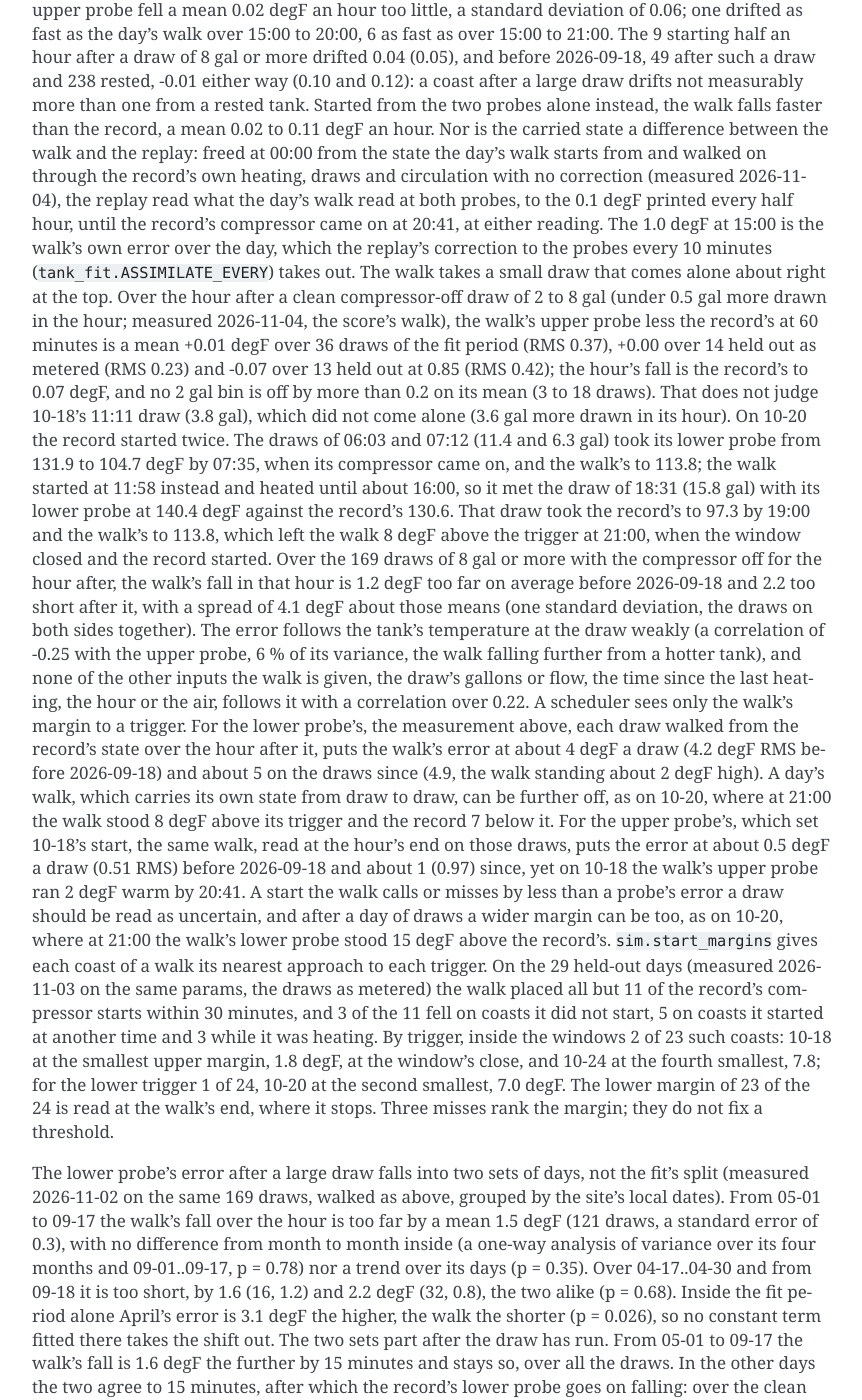
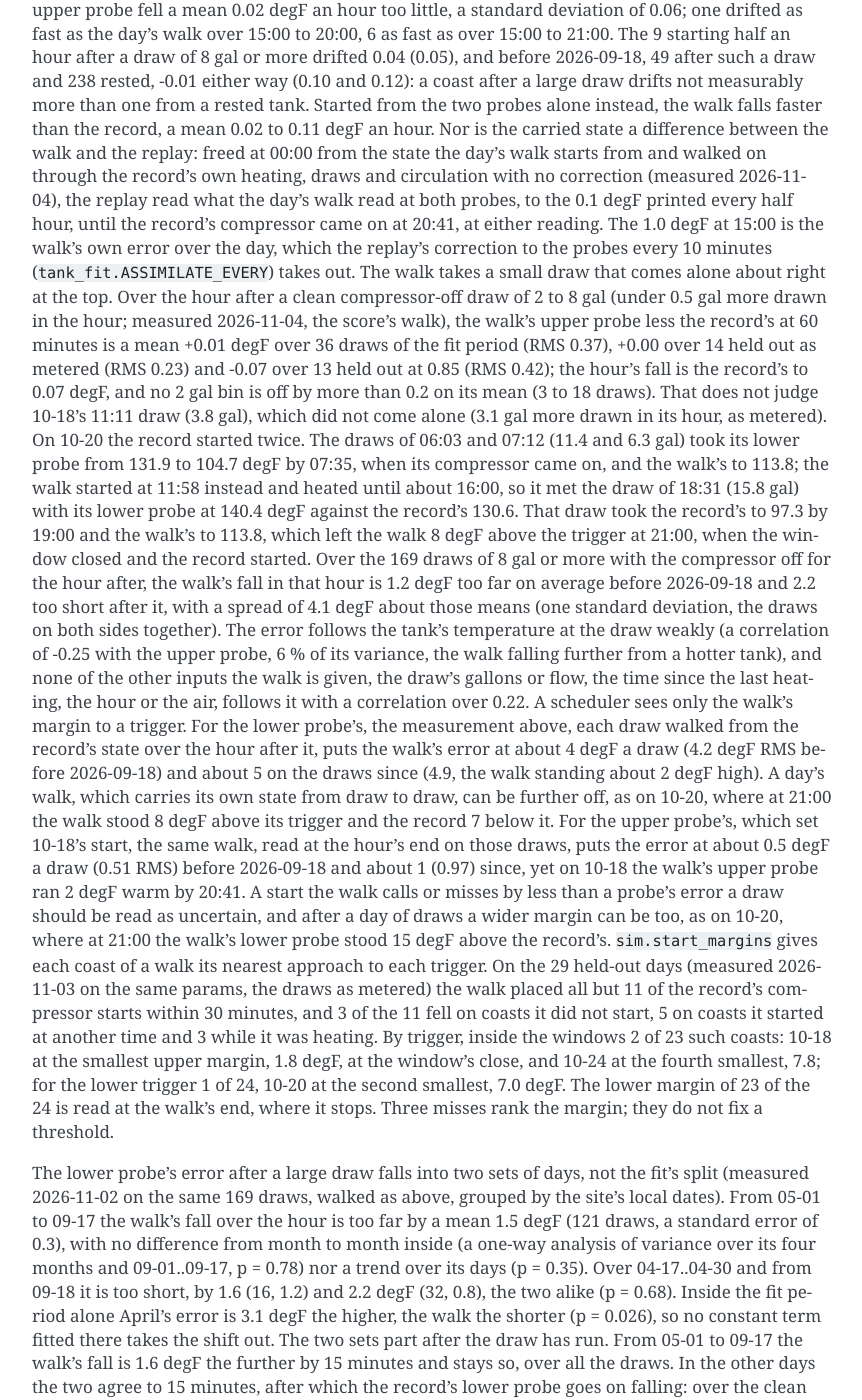
Before and after one commit to eman/nwp500-python, a Sphinx documentation site: the page built from docs/explanation/simulator.rst, in a window 1280 px wide and 1400 px high, scrolled down 14102 px. Shown: the whole window, without its empty margins (338-1200 px from the left). Built offline with Sphinx 7.4.7, drawn with Linux system fonts in a browser that asks for light colours.

Commit message:
docs(sim): 10-18's later gallons as metered

```diff
--- a/docs/explanation/simulator.rst
+++ b/docs/explanation/simulator.rst
@@ -823,48 +823,49 @@
 -0.07 over 13 held out at 0.85 (RMS 0.42); the hour's fall is the
 record's to 0.07 degF, and no 2 gal bin is off by more than 0.2 on its
 mean (3 to 18 draws). That does not judge 10-18's 11:11 draw (3.8 gal),
-which did not come alone (3.6 gal more drawn in its hour). On 10-20 the
-record started twice. The draws of 06:03 and 07:12 (11.4 and 6.3 gal)
-took its lower probe from 131.9 to 104.7 degF by 07:35, when its
-compressor came on, and the walk's to 113.8; the walk started at 11:58
-instead and heated until about 16:00, so it met the draw of 18:31 (15.8
-gal) with its lower probe at 140.4 degF against the record's 130.6. That
-draw took the record's to 97.3 by 19:00 and the walk's to 113.8, which
-left the walk 8 degF above the trigger at 21:00, when the window closed
-and the record started. Over the 169 draws of 8 gal or more with the
-compressor off for the hour after, the walk's fall in that hour is 1.2
-degF too far on average before 2026-09-18 and 2.2 too short after it,
-with a spread of 4.1 degF about those means (one standard deviation, the
-draws on both sides together). The error follows the tank's temperature
-at the draw weakly (a correlation of -0.25 with the upper probe, 6 % of
-its variance, the walk falling further from a hotter tank), and none of
-the other inputs the walk is given, the draw's gallons or flow, the time
-since the last heating, the hour or the air, follows it with a
-correlation over 0.22. A scheduler sees only the walk's margin to a
-trigger. For the lower probe's, the measurement above, each draw walked
-from the record's state over the hour after it, puts the walk's error at
-about 4 degF a draw (4.2 degF RMS before 2026-09-18) and about 5 on the
-draws since (4.9, the walk standing about 2 degF high). A day's walk,
-which carries its own state from draw to draw, can be further off, as on
-10-20, where at 21:00 the walk stood 8 degF above its trigger and the
-record 7 below it. For the upper probe's, which set 10-18's start, the
-same walk, read at the hour's end on those draws, puts the error at
-about 0.5 degF a draw (0.51 RMS) before 2026-09-18 and about 1 (0.97)
-since, yet on 10-18 the walk's upper probe ran 2 degF warm by 20:41. A
-start the walk calls or misses by less than a probe's error a draw
-should be read as uncertain, and after a day of draws a wider margin can
-be too, as on 10-20, where at 21:00 the walk's lower probe stood 15 degF
-above the record's. ``sim.start_margins`` gives each coast of a walk its
-nearest approach to each trigger. On the 29 held-out days (measured
-2026-11-03 on the same params, the draws as metered) the walk placed all
-but 11 of the record's compressor starts within 30 minutes, and 3 of the
-11 fell on coasts it did not start, 5 on coasts it started at another
-time and 3 while it was heating. By trigger, inside the windows 2 of 23
-such coasts: 10-18 at the smallest upper margin, 1.8 degF, at the
-window's close, and 10-24 at the fourth smallest, 7.8; for the lower
-trigger 1 of 24, 10-20 at the second smallest, 7.0 degF. The lower
-margin of 23 of the 24 is read at the walk's end, where it stops. Three
-misses rank the margin; they do not fix a threshold.
+which did not come alone (3.1 gal more drawn in its hour, as metered).
+On 10-20 the record started twice. The draws of 06:03 and 07:12 (11.4
+and 6.3 gal) took its lower probe from 131.9 to 104.7 degF by 07:35,
+when its compressor came on, and the walk's to 113.8; the walk started
+at 11:58 instead and heated until about 16:00, so it met the draw of
+18:31 (15.8 gal) with its lower probe at 140.4 degF against the record's
+130.6. That draw took the record's to 97.3 by 19:00 and the walk's to
+113.8, which left the walk 8 degF above the trigger at 21:00, when the
+window closed and the record started. Over the 169 draws of 8 gal or
+more with the compressor off for the hour after, the walk's fall in that
+hour is 1.2 degF too far on average before 2026-09-18 and 2.2 too short
+after it, with a spread of 4.1 degF about those means (one standard
+deviation, the draws on both sides together). The error follows the
+tank's temperature at the draw weakly (a correlation of -0.25 with the
+upper probe, 6 % of its variance, the walk falling further from a hotter
+tank), and none of the other inputs the walk is given, the draw's
+gallons or flow, the time since the last heating, the hour or the air,
+follows it with a correlation over 0.22. A scheduler sees only the
+walk's margin to a trigger. For the lower probe's, the measurement
+above, each draw walked from the record's state over the hour after it,
+puts the walk's error at about 4 degF a draw (4.2 degF RMS before
+2026-09-18) and about 5 on the draws since (4.9, the walk standing about
+2 degF high). A day's walk, which carries its own state from draw to
+draw, can be further off, as on 10-20, where at 21:00 the walk stood 8
+degF above its trigger and the record 7 below it. For the upper probe's,
+which set 10-18's start, the same walk, read at the hour's end on those
+draws, puts the error at about 0.5 degF a draw (0.51 RMS) before
+2026-09-18 and about 1 (0.97) since, yet on 10-18 the walk's upper probe
+ran 2 degF warm by 20:41. A start the walk calls or misses by less than
+a probe's error a draw should be read as uncertain, and after a day of
+draws a wider margin can be too, as on 10-20, where at 21:00 the walk's
+lower probe stood 15 degF above the record's. ``sim.start_margins``
+gives each coast of a walk its nearest approach to each trigger. On the
+29 held-out days (measured 2026-11-03 on the same params, the draws as
+metered) the walk placed all but 11 of the record's compressor starts
+within 30 minutes, and 3 of the 11 fell on coasts it did not start, 5 on
+coasts it started at another time and 3 while it was heating. By
+trigger, inside the windows 2 of 23 such coasts: 10-18 at the smallest
+upper margin, 1.8 degF, at the window's close, and 10-24 at the fourth
+smallest, 7.8; for the lower trigger 1 of 24, 10-20 at the second
+smallest, 7.0 degF. The lower margin of 23 of the 24 is read at the
+walk's end, where it stops. Three misses rank the margin; they do not
+fix a threshold.
 
 The lower probe's error after a large draw falls into two sets of days,
 not the fit's split (measured 2026-11-02 on the same 169 draws, walked
```
